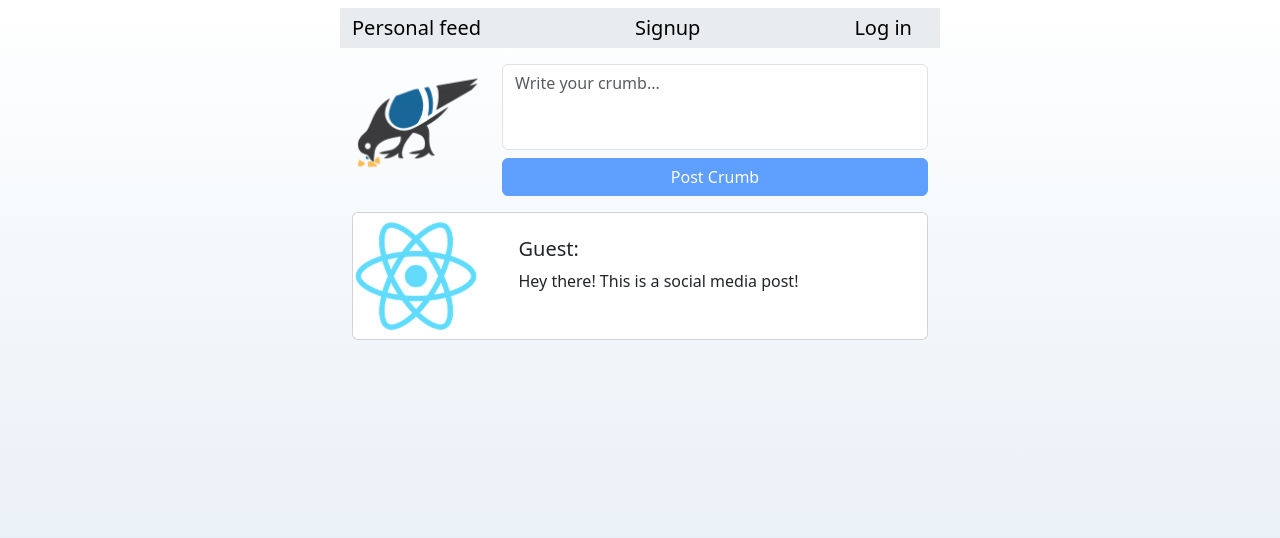
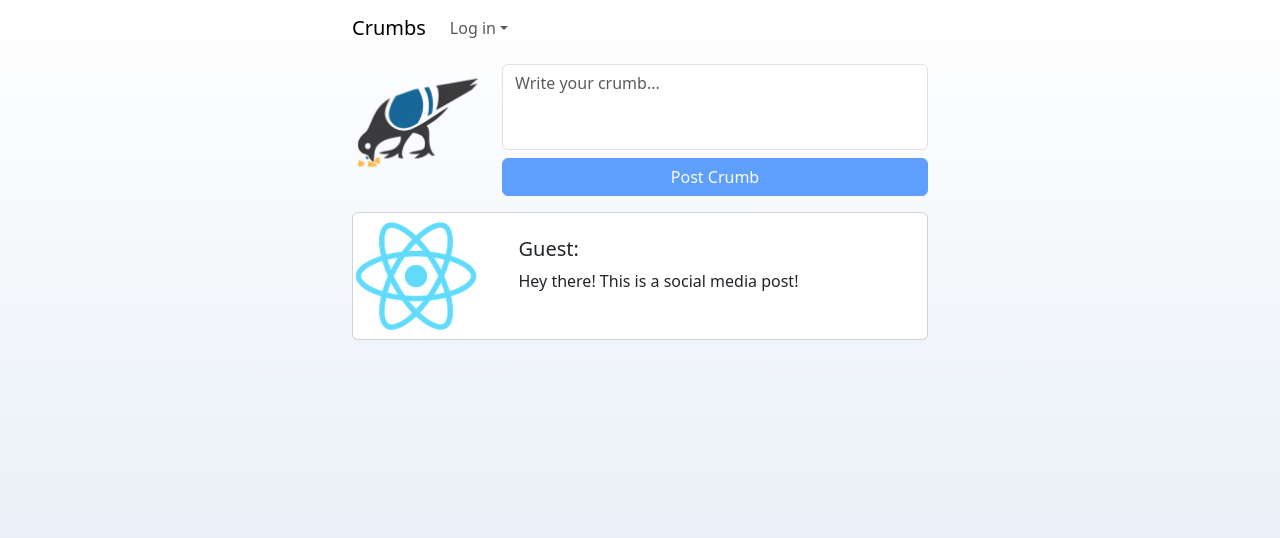
Before and after one commit to VanWrinkle/Crumbs_App, a React (Create React App) app in the folder client/: page / in a window 1280 px wide. Shown: the top 538 px of the page. Built offline with nearby package versions, Linux system fonts and the light colour scheme.

Commit message:
Implemented collapsible navbar, with dropdown-login

```diff
--- a/client/src/Components/Navbar.tsx
+++ b/client/src/Components/Navbar.tsx
@@ -1,14 +1,21 @@
-import {Container, Navbar} from "react-bootstrap"
+import {Container, Navbar, Nav, NavDropdown} from "react-bootstrap"
 import { Outlet } from "react-router-dom";
+import UserLogin from "./UserLogin";
 
 export function CrumbNavbar() {
     return(
         <>
-            <Navbar className={"navbar sticky-top"}>
-                <Container className={"bg-body-secondary border-1 main-content"}>
-                    <Navbar.Brand href={"/"}>Personal feed</Navbar.Brand>
-                    <Navbar.Brand href={"signup"}>Signup</Navbar.Brand>
-                    <Navbar.Brand href={"login"}>Log in</Navbar.Brand>
+            <Navbar expand={"lg"} className={"navbar sticky-top"}>
+                <Container className={"main-content"}>
+                    <Navbar.Brand href={"/"}>Crumbs</Navbar.Brand>
+                    <Navbar.Toggle aria-controls={"basic-navbar-nav"}/>
+                    <Navbar.Collapse role={""} id={"basic-navbar-nav"}>
+                        <Nav>
+                            <NavDropdown title={"Log in"}>
+                                <UserLogin/>
+                            </NavDropdown>
+                        </Nav>
+                    </Navbar.Collapse>
                 </Container>
             </Navbar>
             <Outlet />
```
